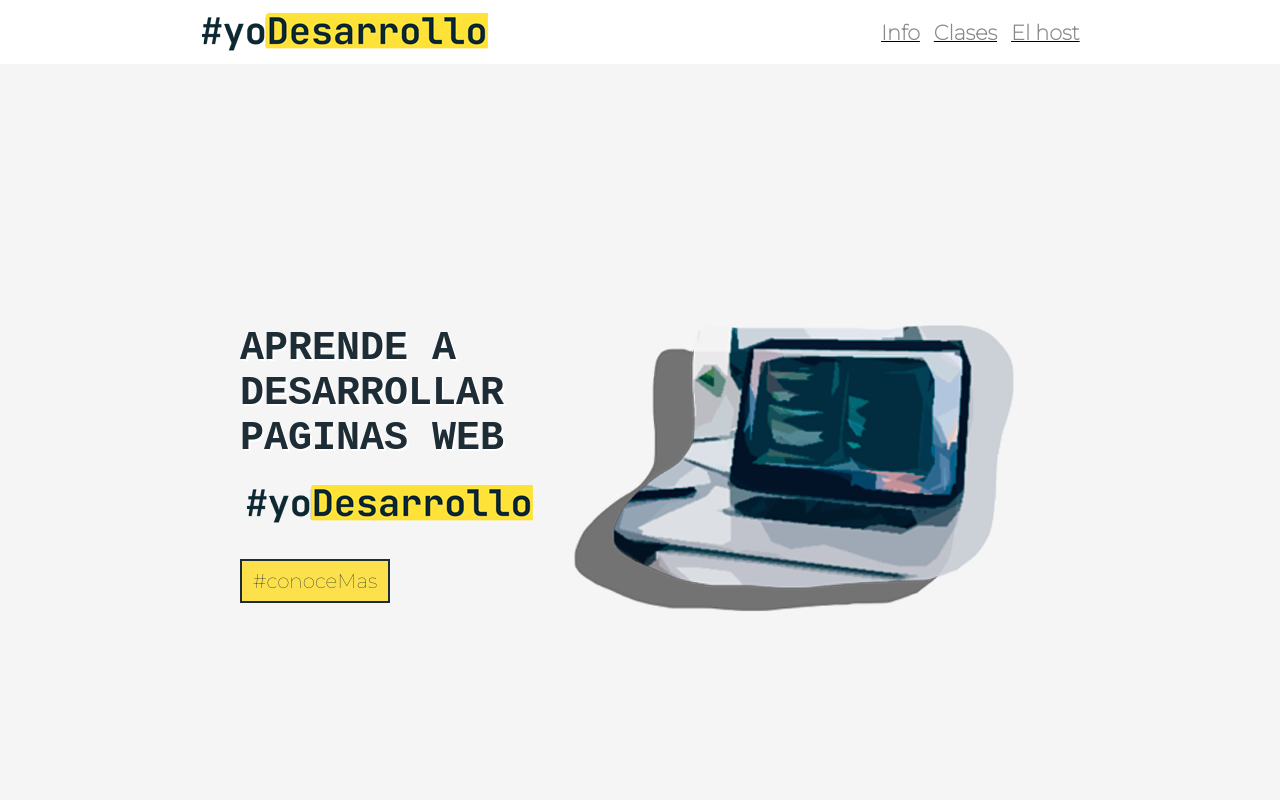
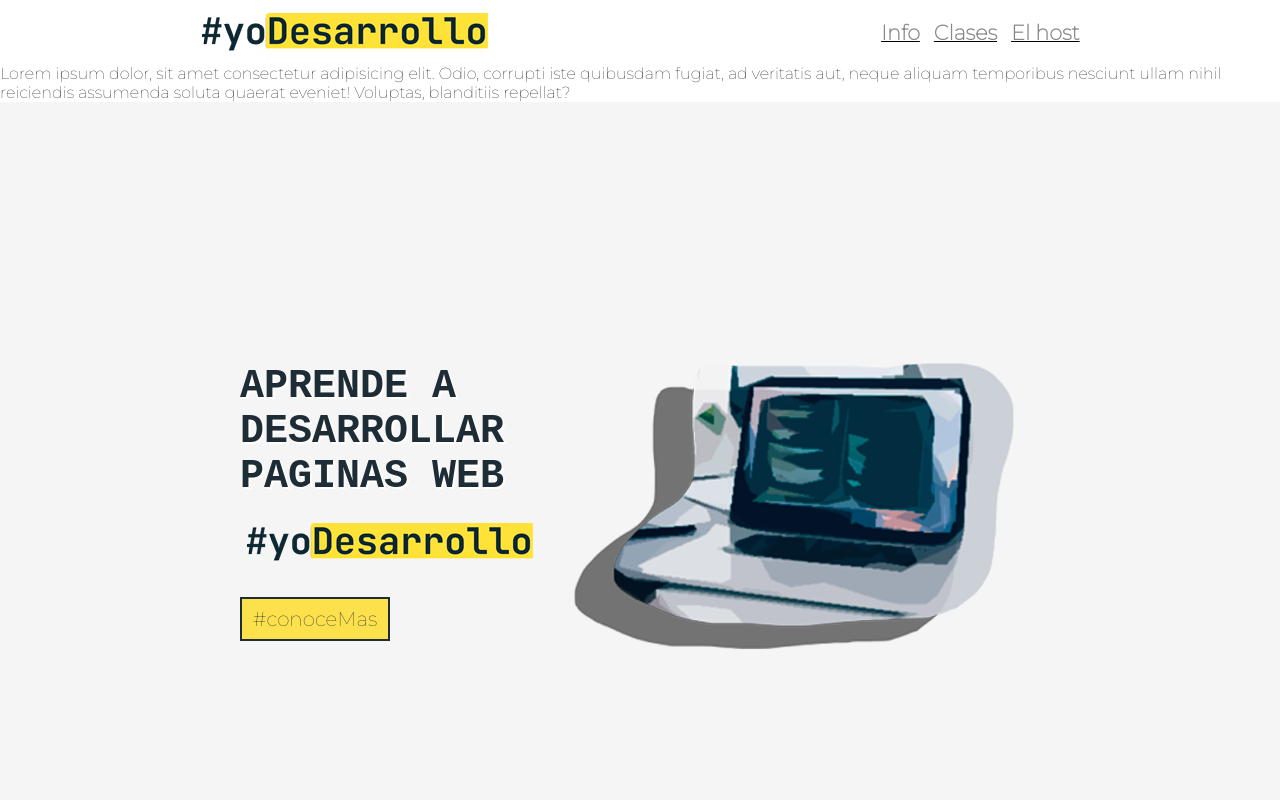
Before and after one commit to chinocastro/desarrolloYo, a plain HTML site: page index.html in a window 1280 px wide. Shown: the top 800 px of the page. Drawn offline with Linux system fonts and the light colour scheme.

Commit message:
cambios en el index

```diff
--- a/index.html
+++ b/index.html
@@ -27,6 +27,12 @@
                 </ul>
             </nav>
         </header>
+
+        <!-- cambios nuevos -->
+        <div>
+            <p> Lorem ipsum dolor, sit amet consectetur adipisicing elit. Odio, corrupti iste quibusdam fugiat, ad veritatis aut, neque aliquam temporibus nesciunt ullam nihil reiciendis assumenda soluta quaerat eveniet! Voluptas, blanditiis repellat?</p>
+        </div>
+
 
        <!--portada/bienvenida -->
         <section class="portada">
```
